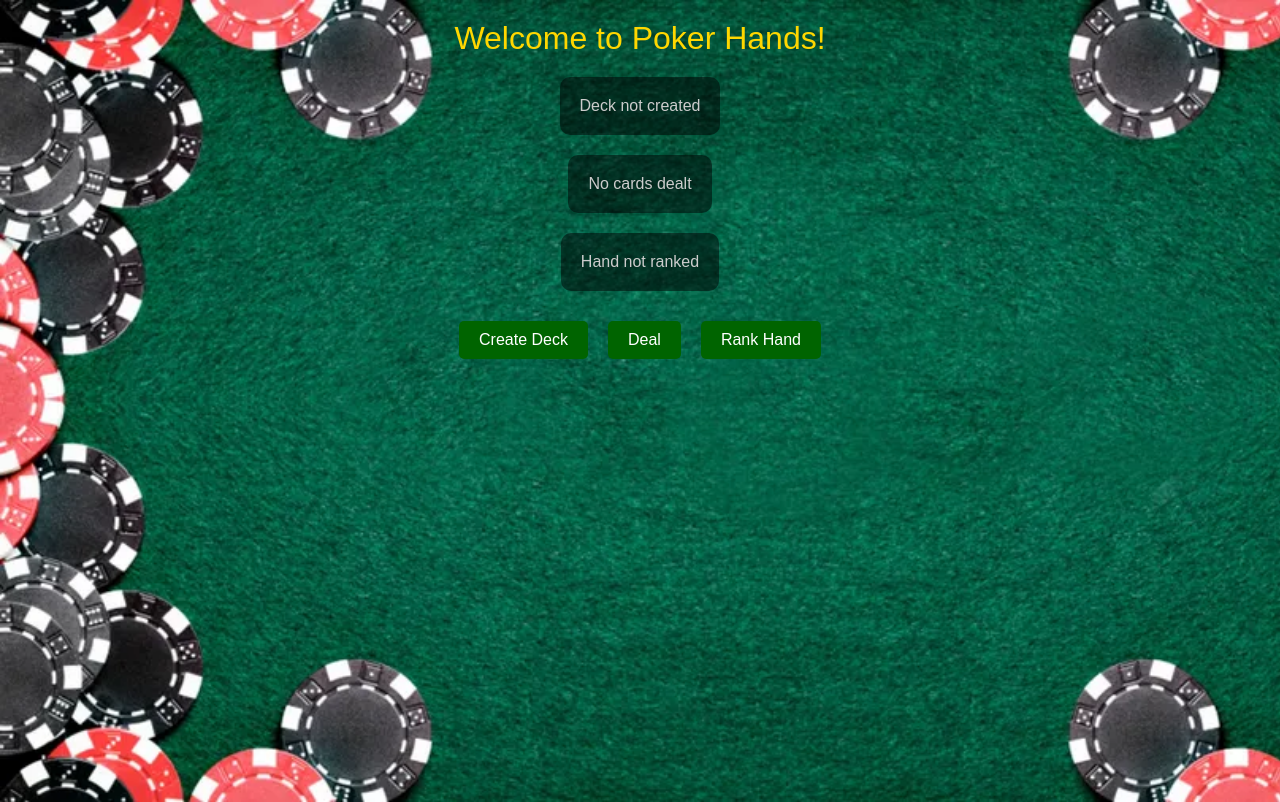
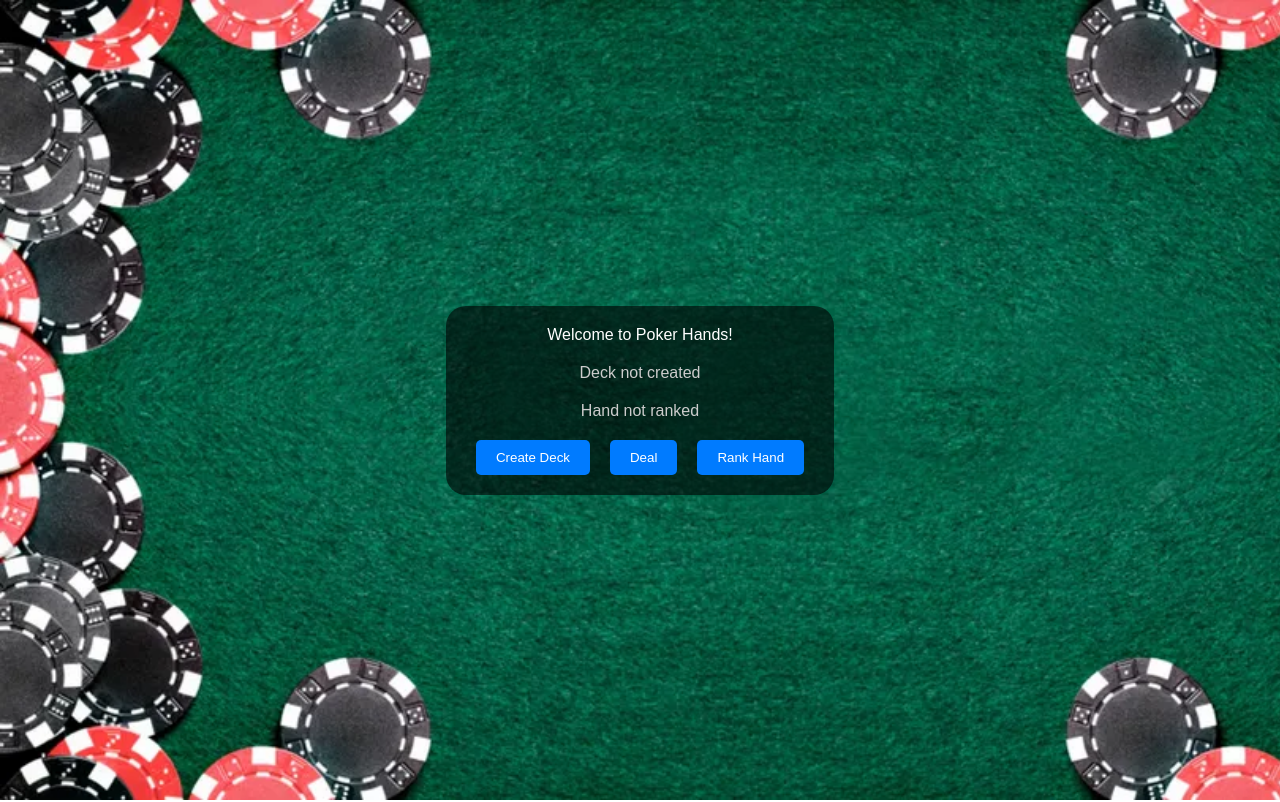
Before and after one commit to diegoallies/pokerhands-javascript-challenge, a React (Create React App) app: page / in a window 1280 px wide. Built offline with nearby package versions, Linux system fonts and the light colour scheme.

Commit message:
improved ui 3

```diff
--- a/src/App.css
+++ b/src/App.css
@@ -1,67 +1,76 @@
 .App {
   text-align: center;
   font-family: 'Arial', sans-serif;
-  background-image: url('/pokerbg.jpg'); /* Update this path with your actual image path */
+  background-image: url('/pokerbg.jpg'); /* Ensure correct path */
   background-size: cover;
   color: #fff;
-  min-height: 97.8vh;
-  padding-top: 20px;
+  min-height: 100vh;
+  display: flex;
+  flex-direction: column;
+  align-items: center;
+  justify-content: center;
 }
 
-.welcome-banner {
-  font-size: 2rem;
-  margin-bottom: 20px;
-  color: #ffd700; /* Gold */
+.game-area {
+  background-color: rgba(0, 0, 0, 0.6); /* Semi-transparent black background */
+  padding: 20px;
+  border-radius: 20px;
+  margin: 20px;
+  display: inline-block;
 }
 
-.controls button {
-  margin: 10px;
+.controls {
+  margin-top: 20px;
+}
+
+button {
+  margin: 0 10px;
   padding: 10px 20px;
-  font-size: 1rem;
-  cursor: pointer;
-  background-color: #006400; /* Dark Green */
-  color: #fff;
+  background-color: #007bff; /* Bootstrap primary blue */
+  color: white;
   border: none;
   border-radius: 5px;
-  transition: background-color 0.3s ease;
+  cursor: pointer;
+  transition: background-color 0.2s ease-in-out;
 }
 
-.controls button:hover {
-  background-color: #008000; /* Green */
+button:hover {
+  background-color: #0056b3;
+}
+
+.card {
+  display: inline-block;
+  margin: 5px;
+  padding: 10px 20px;
+  border-radius: 10px;
+  background-color: #fff;
+  color: #333;
+  box-shadow: 0 2px 4px rgba(0, 0, 0, 0.5);
+  font-size: 20px;
+}
+
+.card.red {
+  color: #d42727;
 }
 
 .deck-info, .hand-info, .hand-rank-info {
-  background-color: rgba(0,0,0,0.5); /* Semi-transparent backdrop */
-  margin: 20px auto;
-  padding: 20px;
-  border-radius: 10px;
-  width: fit-content;
-  max-width: 90%;
-}
-
-.card-container {
-  display: flex;
-  justify-content: center;
-  flex-wrap: wrap;
-}
-
-.card {
-  margin: 5px;
-  padding: 10px 15px;
-  border: 1px solid #fff;
-  border-radius: 4px;
-  display: inline-block;
-  background-color: rgba(255,255,255,0.1); /* Slight white highlight */
-}
-
-.red {
-  color: #ff6347; /* Tomato */
-}
-
-.black {
   color: #fff;
+  margin: 20px 0;
 }
 
 .placeholder {
   color: #ccc;
 }
+
+/* Responsive adjustments */
+@media (max-width: 768px) {
+  .game-area {
+    width: 90%;
+    padding: 10px;
+  }
+
+  .card {
+    padding: 8px 15px;
+    font-size: 16px;
+  }
+}
--- a/src/App.js
+++ b/src/App.js
@@ -1,17 +1,17 @@
 import React from "react";
-import './App.css'
-import { useDeck } from "hooks/useDeck"
-import { useHandRanker } from "hooks/useHandRanker"
+import './App.css';
+// Ensure that hooks are properly imported. The following paths are just placeholders and must reflect your actual project structure.
+import { useDeck } from "./hooks/useDeck";
+import { useHandRanker } from "./hooks/useHandRanker";
 
 function App() {
-  const [deck, hand, shuffleDeck, deal] = useDeck()
-  const [handRank, rankHand] = useHandRanker()
+  const [deck, hand, shuffleDeck, deal] = useDeck();
+  const [handRank, rankHand] = useHandRanker();
 
   return (
     <div className="App">
-      <div className="welcome-banner">
-        Welcome to Poker Hands!
-      </div>
+      <div className="game-area">
+        <div className="welcome-banner">Welcome to Poker Hands!</div>
         <Deck deck={deck}/>
         <Hand hand={hand}/>
         <HandRank handRank={handRank}/>
@@ -21,7 +21,8 @@ function App() {
           <button onClick={() => rankHand(hand)}>Rank Hand</button>
         </div>
       </div>
-  )
+    </div>
+  );
 }
 
 function Deck({deck}) {
@@ -29,13 +30,14 @@ function Deck({deck}) {
     <div className="deck-info">
       {deck ? `Number of cards in the deck: ${deck.length}` : <div className="placeholder">Deck not created</div>}
     </div>
-  )
+  );
 }
 
 function Hand({hand}) {
+  if (!hand) return null;
   return (
     <div className="hand-info">
-      {hand && hand.length > 0 ? (
+      {hand.length > 0 ? (
         <>
           Number of cards in the hand: {hand.length}
           <div className="card-container">
@@ -46,7 +48,7 @@ function Hand({hand}) {
         <div className="placeholder">No cards dealt</div>
       )}
     </div>
-  )
+  );
 }
 
 function HandRank({handRank}) {
@@ -54,23 +56,24 @@ function HandRank({handRank}) {
     <div className="hand-rank-info">
       {handRank ? `Hand rank: ${handRank.description}` : <div className="placeholder">Hand not ranked</div>}
     </div>
-  )
+  );
 }
 
 function Card({card}) {
-  if (!card) return null
+  if (!card) return null;
   const suitSymbols = {
     diamonds: '♦️',
     clubs: '♣️',
     hearts: '♥️',
     spades: '♠️',
   };
+
   const suitColor = ['diamonds', 'hearts'].includes(card.suite) ? 'red' : 'black';
   return (
     <div className={`card ${suitColor}`}>
       {card.label} {suitSymbols[card.suite]}
     </div>
-  )
+  );
 }
 
-export default App
+export default App;
```
Lines whose indentation alone changed are shown as unchanged.
